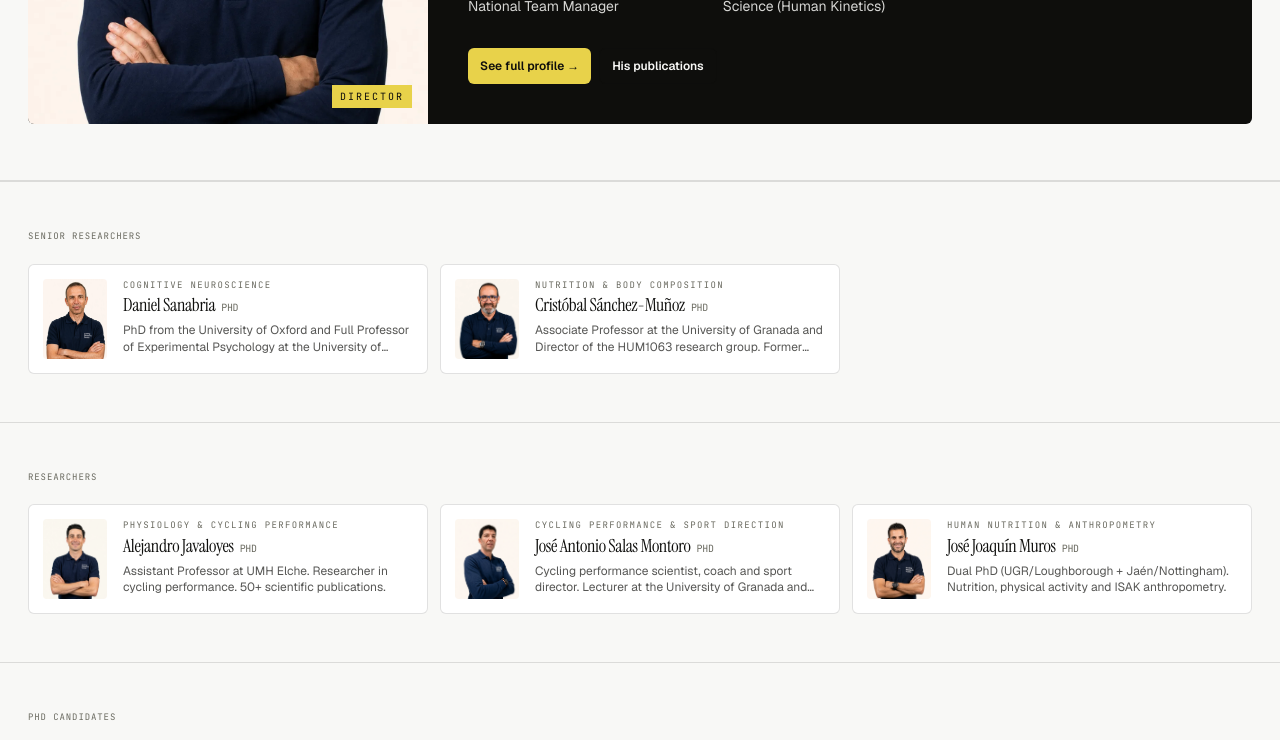
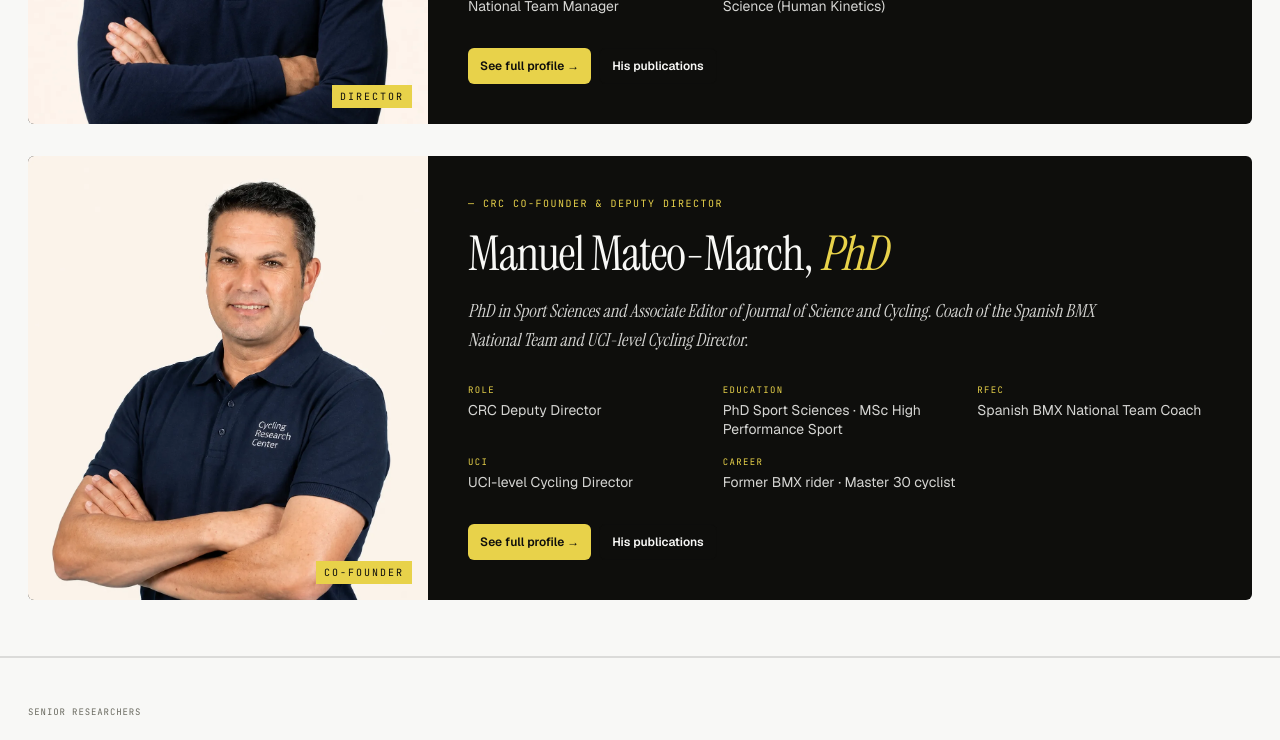
Before and after one commit to lmgallego/crc, a Next.js app: page /en/equipo in a window 1280 px wide. Shown: the part 861-1601 px from the top of the page. Built offline with nearby package versions, Linux system fonts and the light colour scheme; no server answers.

Commit message:
feat(team): render Manuel Mateo as second featured card in /equipo (spec 17)

```diff
--- a/app/[locale]/equipo/page.tsx
+++ b/app/[locale]/equipo/page.tsx
@@ -4,7 +4,7 @@ import { generatePageMetadata, type Locale } from '@/lib/seo';
 import { PageHero } from '@/components/blocks/shared/page-hero';
 import { FeaturedFounderCard } from '@/components/blocks/team/featured-founder-card';
 import { TeamCard } from '@/components/blocks/team/team-card';
-import { FOUNDER, TEAM, groupByRole, roleI18nKey } from '@/lib/data/team';
+import { COFOUNDER, FOUNDER, TEAM, groupByRole, roleI18nKey } from '@/lib/data/team';
 
 export async function generateMetadata({
   params,
@@ -34,8 +34,8 @@ export default async function EquipoPage({
     <>
       <Hero />
       <section className="border-b border-border bg-background">
-        <div className="max-w-7xl mx-auto px-5 md:px-7 py-10 md:py-14">
-          <FounderBlock />
+        <div className="max-w-7xl mx-auto px-5 md:px-7 py-10 md:py-14 space-y-6 md:space-y-8">
+          <FoundersBlock />
         </div>
       </section>
       <Groups />
@@ -54,9 +54,14 @@ function Hero() {
   );
 }
 
-function FounderBlock() {
+function FoundersBlock() {
   const locale = useLocale() === 'en' ? 'en' : 'es';
-  return <FeaturedFounderCard member={FOUNDER} locale={locale} />;
+  return (
+    <>
+      <FeaturedFounderCard member={FOUNDER} locale={locale} variant="founder" />
+      <FeaturedFounderCard member={COFOUNDER} locale={locale} variant="cofounder" />
+    </>
+  );
 }
 
 function Groups() {
```
